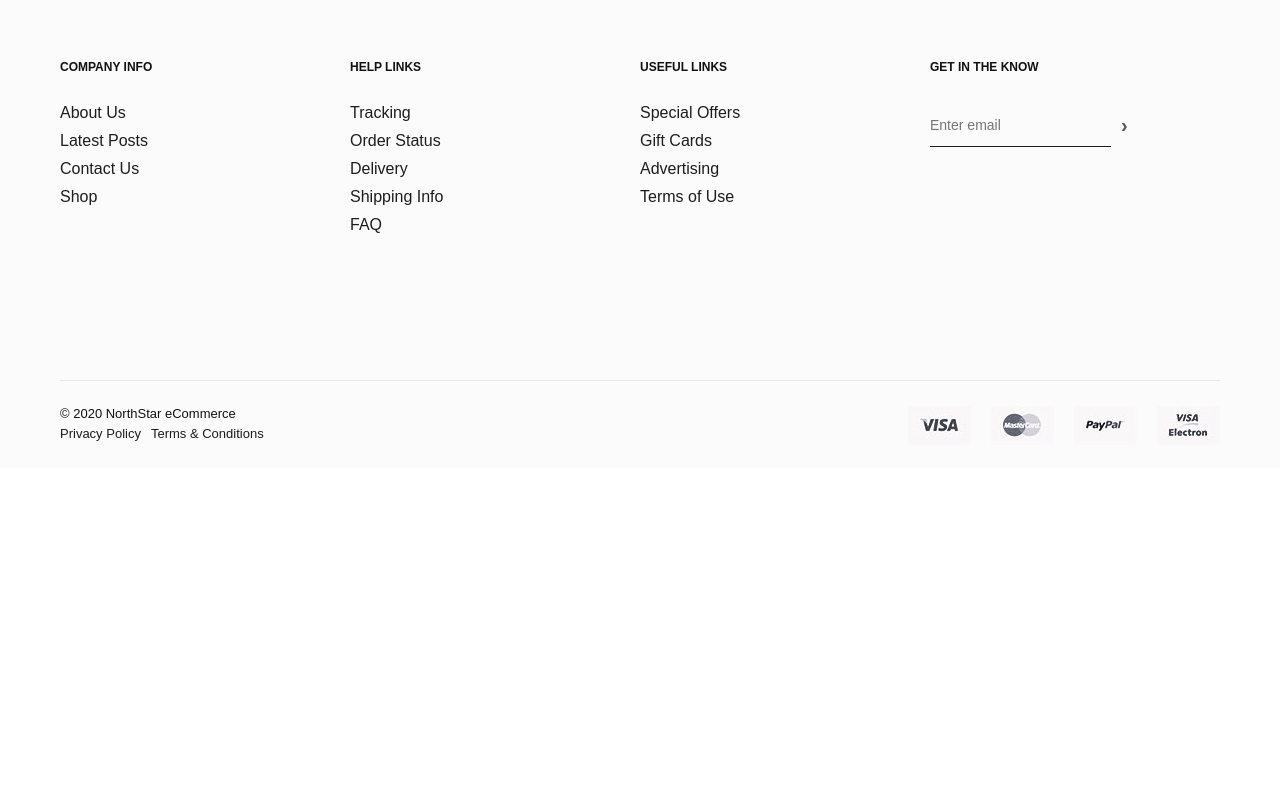
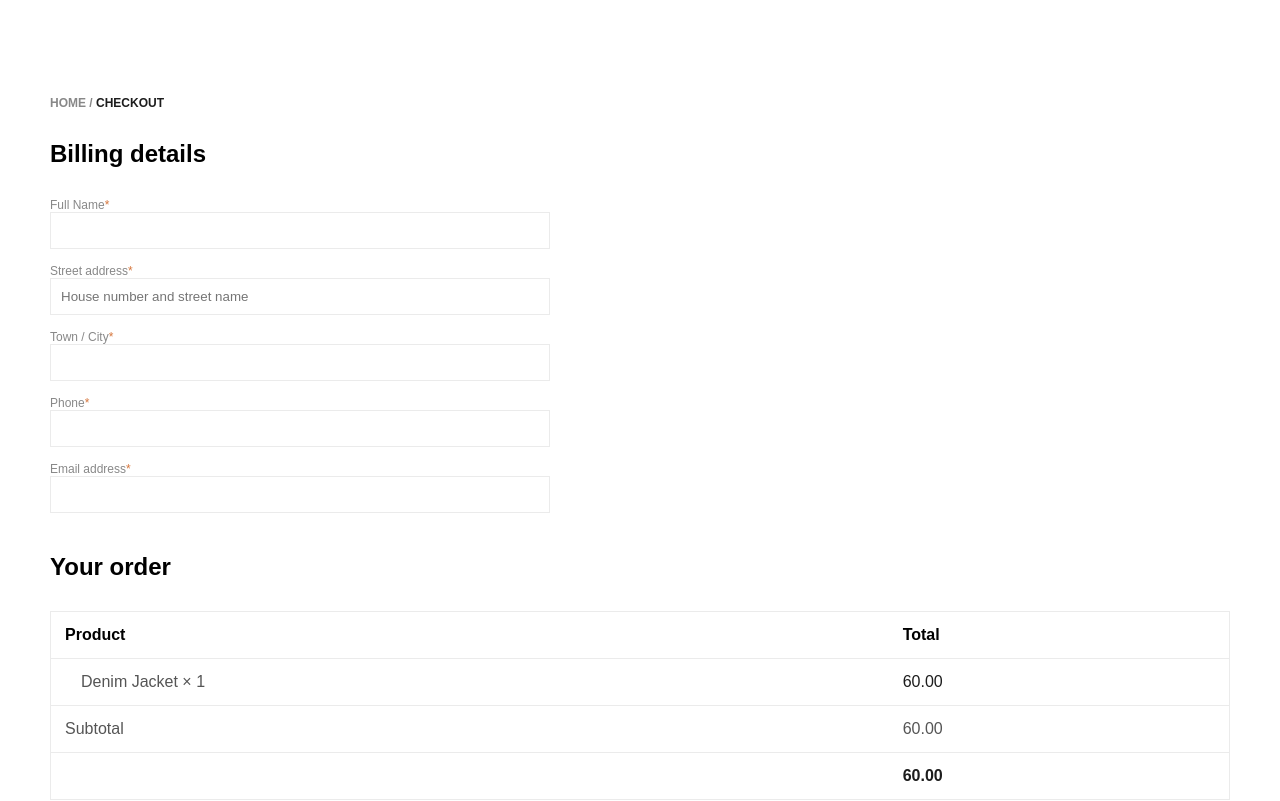
Before and after one commit to legendofnoobs/iti-project, a React (Create React App) app in the folder react-project/: page /checkout in a window 1280 px wide. Shown: the top 801 px of the page. Built offline with nearby package versions, Linux system fonts and the light colour scheme.

Commit message:
add useRef and display flex in popup

```diff
--- a/react-project/src/App.js
+++ b/react-project/src/App.js
@@ -7,7 +7,7 @@ function App() {
   return (
     <BrowserRouter>
       <Routes>
-        <Route path="/" element={<Checkout />} />
+        <Route path="/checkout" element={<Checkout checkoutData={{"product":"Denim Jacket","quantity":1,"price":"60.00","subtotal":"60.00","total":"60.00"}}/>} />
       </Routes>
       <Footer />
     </BrowserRouter>
--- a/react-project/src/pages/checkout/Checkout.js
+++ b/react-project/src/pages/checkout/Checkout.js
@@ -1,22 +1,25 @@
 import "./checkout.css";
-import { useEffect, useState } from "react";
+import { useEffect, useRef, useState } from "react";
 import { useNavigate } from "react-router-dom";
 
-export default function Checkout() {
+export default function Checkout({ checkoutData }) {
   const navigate = useNavigate();
-  const [checkoutData, setCheckoutData] = useState({});
   const [popupIsOpened, setPopupIsOpened] = useState(false);
   const [popupMessage, setPopupMessage] = useState("");
   const [inputs, setInputs] = useState({});
   const [errors, setErrors] = useState({});
+  const inputsRef = {
+    fullName: useRef(),
+    streetAddress: useRef(),
+    town: useRef(),
+    phone: useRef(),
+    email: useRef(),
+  };
 
   useEffect(() => {
-    const data = JSON.parse(localStorage.getItem("checkout_data"));
-    if (!data) {
+    if (!checkoutData) {
       showPopup("Please choose product");
       setTimeout(() => navigate("/home"), 3000);
-    } else {
-      setCheckoutData(data);
     }
   }, []);
 
@@ -31,7 +34,6 @@ export default function Checkout() {
     });
 
     setErrors(({ [event.target.name]: removed, placeOrder, ...rest }) => rest);
-    console.log(inputs + "\n" + errors);
   };
 
   const handleSubmit = (event) => {
@@ -62,6 +64,13 @@ export default function Checkout() {
 
     setErrors(newErrors);
 
+    for (const key in inputsRef) {
+      if (key in newErrors) {
+        inputsRef[key].current.focus();
+        break;
+      }
+    }
+
     if (Object.keys(newErrors).length !== 0) return;
 
     /* just any api that make response.ok = true */
@@ -82,10 +91,9 @@ export default function Checkout() {
         return response.json();
       })
       .then(() => {
-        showPopup("Order placed successfully &#128588");
+        showPopup("Order placed successfully 🙌");
         event.target.reset();
         setTimeout(() => {
-          localStorage.removeItem("checkout_data");
           navigate("/home");
         }, 3000);
       })
@@ -97,6 +105,7 @@ export default function Checkout() {
   };
 
   return (
+    <>
       <form
         className="checkoutContainer"
         method="post"
@@ -111,6 +120,7 @@ export default function Checkout() {
           <div className="billingFormField">
             <label htmlFor="fullName">Full Name</label>
             <input
+              ref={inputsRef.fullName}
               id="fullName"
               name="fullName"
               type="text"
@@ -124,6 +134,7 @@ export default function Checkout() {
           <div className="billingFormField">
             <label htmlFor="streetAddress">Street address</label>
             <input
+              ref={inputsRef.streetAddress}
               id="streetAddress"
               name="streetAddress"
               type="text"
@@ -138,6 +149,7 @@ export default function Checkout() {
           <div className="billingFormField">
             <label htmlFor="town">Town / City</label>
             <input
+              ref={inputsRef.town}
               id="town"
               name="town"
               type="text"
@@ -149,6 +161,7 @@ export default function Checkout() {
           <div className="billingFormField">
             <label htmlFor="phone">Phone</label>
             <input
+              ref={inputsRef.phone}
               id="phone"
               name="phone"
               type="text"
@@ -160,6 +173,7 @@ export default function Checkout() {
           <div className="billingFormField">
             <label htmlFor="email">Email address</label>
             <input
+              ref={inputsRef.email}
               id="email"
               name="email"
               type="email"
@@ -179,10 +193,10 @@ export default function Checkout() {
           </thead>
           <tbody>
             <tr>
-            <td className="orderProduct">
+              <td id="orderProduct">
                 {checkoutData?.product} &times; {checkoutData?.quantity}
               </td>
-            <td className="orderProductPrice">
+              <td id="orderProductPrice">
                 {(checkoutData?.price * checkoutData?.quantity || 0).toFixed(2)}
               </td>
             </tr>
@@ -192,14 +206,14 @@ export default function Checkout() {
             </tr>
             <tr>
               <td></td>
-            <td className="orderTotal">{checkoutData?.total}</td>
+              <td id="orderTotal">{checkoutData?.total}</td>
             </tr>
           </tbody>
         </table>
         <div className="placeOrder">
           <div className="paymentNote">
-          Cash on delivery. Please contact us if you require assistance or wish
-          to make alternate arrangements.
+            Cash on delivery. Please contact us if you require assistance or
+            wish to make alternate arrangements.
           </div>
           <div className="placeOrderBtnLocate">
             <button id="placeOrderBtn" type="submit">
@@ -210,11 +224,12 @@ export default function Checkout() {
             )}
           </div>
         </div>
+      </form>
       {popupIsOpened && (
         <div id="popup">
           <p className="popupContent">{popupMessage}</p>
         </div>
       )}
-    </form>
+    </>
   );
 }
--- a/react-project/src/pages/checkout/checkout.css
+++ b/react-project/src/pages/checkout/checkout.css
@@ -70,15 +70,15 @@
   color: #555555;
 }
 
-.orderProduct {
+#orderProduct {
   padding-left: 30px;
 }
 
-.orderProductPrice {
+#orderProductPrice {
   color: #1d1d1d;
 }
 
-.orderTotal {
+#orderTotal {
   font-weight: bold;
   color: #1d1d1d;
 }
@@ -118,7 +118,7 @@
 }
 
 #popup {
-  display: none;
+  display: flex;
   position: fixed;
   top: 0;
   width: 100%;
```
Lines whose indentation alone changed are shown as unchanged.
